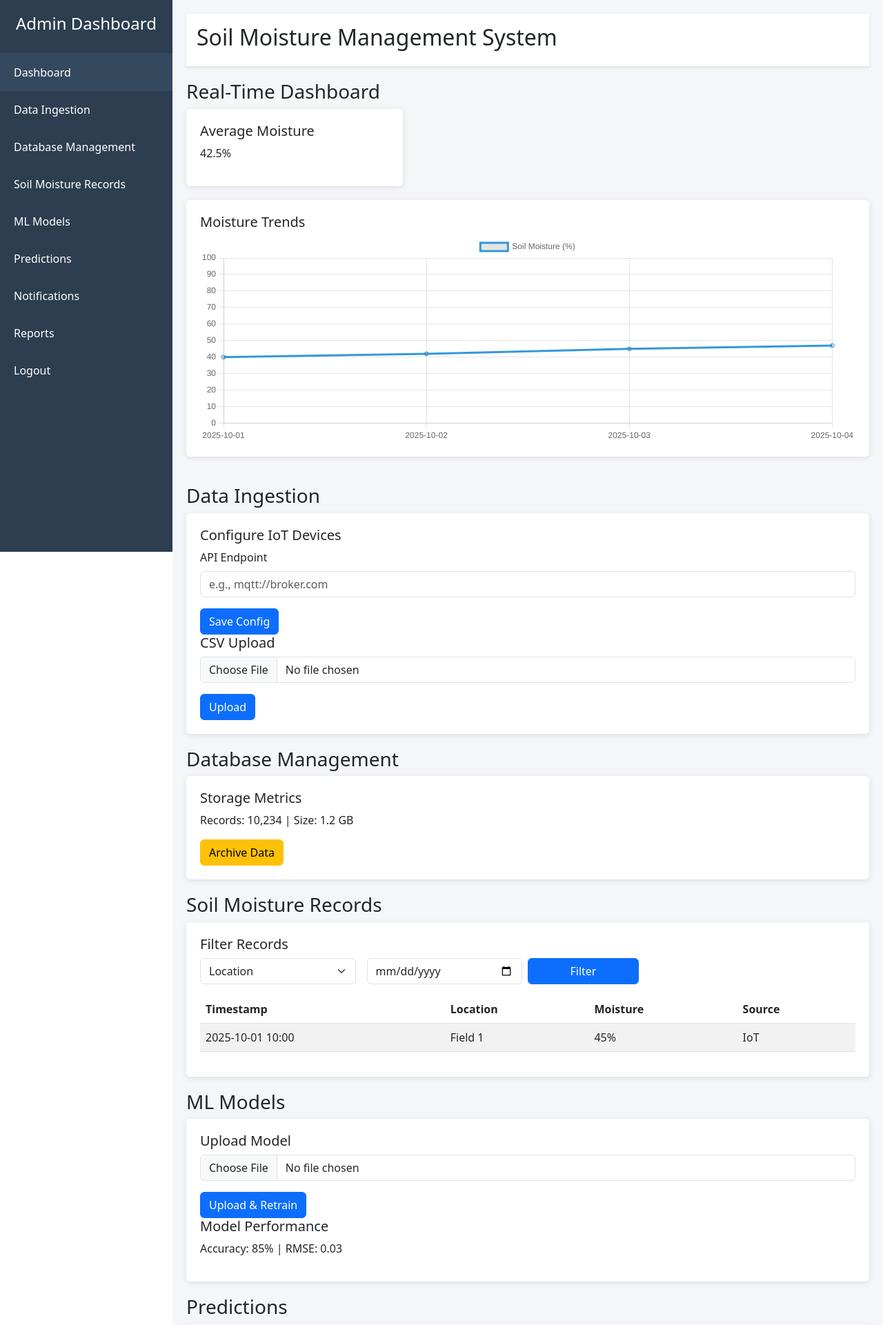
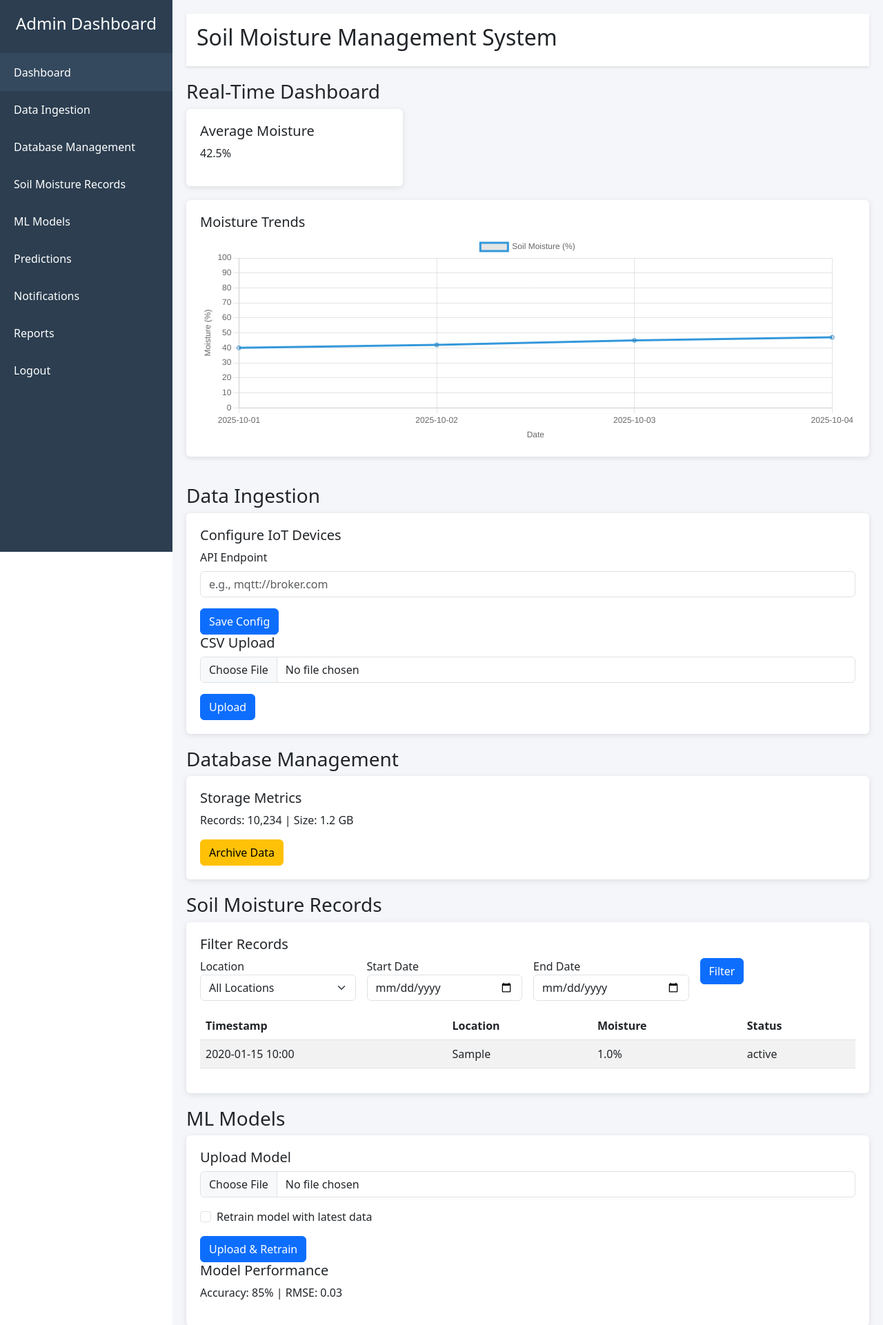
Before and after one commit to Drate-Hillary/Soil-moisture-project, a Django app: page /admin_dashboard/ in a window 1280 px wide. Shown: the top 1921 px of the page at 69% size. Run offline with Django 5.2, Linux system fonts and the light colour scheme; a user stored in the database is signed in; tables that the repository leaves empty hold one stand-in row (values such as "Sample post").

Commit message:
some little errors

```diff
--- a/authentication/static/JS/admin_scripts.js
+++ b/authentication/static/JS/admin_scripts.js
@@ -1,11 +1,17 @@
+// soil_moisture_app/static/js/admin_scripts.js
+document.addEventListener('DOMContentLoaded', function() {
     // Sidebar Toggle for Mobile
-document.getElementById('sidebarToggle').addEventListener('click', function() {
+    const sidebarToggle = document.getElementById('sidebarToggle');
+    if (sidebarToggle) {
+        sidebarToggle.addEventListener('click', function() {
             document.querySelector('.sidebar').classList.toggle('active');
         });
+    }
 
-// Sample Chart.js for Moisture Trends
-const ctx = document.getElementById('moistureChart').getContext('2d');
-new Chart(ctx, {
+    // Chart.js for Moisture Trends
+    const moistureCtx = document.getElementById('moistureChart');
+    if (moistureCtx) {
+        new Chart(moistureCtx.getContext('2d'), {
             type: 'line',
             data: {
                 labels: ['2025-10-01', '2025-10-02', '2025-10-03', '2025-10-04'],
@@ -19,10 +25,44 @@ new Chart(ctx, {
             options: {
                 responsive: true,
                 scales: {
+                    x: { title: { display: true, text: 'Date' } },
                     y: {
                         beginAtZero: true,
-                max: 100
+                        max: 100,
+                        title: { display: true, text: 'Moisture (%)' }
                     }
                 }
             }
         });
+    }
+
+    // Chart.js for Prediction Chart
+    const predictionCtx = document.getElementById('predictionChart');
+    if (predictionCtx) {
+        const predictions = JSON.parse('{{ predictions|safe }}'); // Pass predictions as JSON from context
+        new Chart(predictionCtx.getContext('2d'), {
+            type: 'line',
+            data: {
+                labels: predictions.map(p => new Date(p.timestamp).toLocaleString()),
+                datasets: [{
+                    label: 'Predicted Moisture (%)',
+                    data: predictions.map(p => p.predicted_moisture),
+                    borderColor: 'rgba(75, 192, 192, 1)',
+                    fill: false
+                }, {
+                    label: 'Input Moisture (%)',
+                    data: predictions.map(p => p.input_moisture),
+                    borderColor: 'rgba(255, 99, 132, 1)',
+                    fill: false
+                }]
+            },
+            options: {
+                responsive: true,
+                scales: {
+                    x: { title: { display: true, text: 'Timestamp' } },
+                    y: { title: { display: true, text: 'Moisture (%)' } }
+                }
+            }
+        });
+    }
+});
--- a/authentication/templates/dashboards/admin_dashboard.html
+++ b/authentication/templates/dashboards/admin_dashboard.html
@@ -133,17 +133,29 @@
             <div class="card">
                 <div class="card-body">
                     <h5>Filter Records</h5>
-                    <form class="row g-3">
+                    <form method="GET" action="{% url 'admin_dashboard' %}" class="row g-3">
                         <div class="col-md-3">
-                            <select class="form-select">
-                                <option>Location</option>
-                                <option value="field1">Field 1</option>
+                            <label for="location">Location</label>
+                            <select class="form-select" id="location" name="location">
+                                <option value="">All Locations</option>
+                                {% for location in locations %}
+                                <option value="{{ location }}" {% if location == selected_location %}selected{% endif %}>
+                                    {{ location }}</option>
+                                {% endfor %}
                             </select>
                         </div>
                         <div class="col-md-3">
-                            <input type="date" class="form-control">
+                            <label for="start_date">Start Date</label>
+                            <input type="date" class="form-control" id="start_date" name="start_date"
+                                value="{{ start_date }}">
                         </div>
-                        <button type="submit" class="btn btn-primary col-md-2">Filter</button>
+                        <div class="col-md-3">
+                            <label for="end_date">End Date</label>
+                            <input type="date" class="form-control" name="end_date" value="{{ end_date }}">
+                        </div>
+                        <div class="col-md-2">
+                            <button type="submit" class="btn btn-primary">Filter</button>
+                        </div>
                     </form>
                     <table class="table table-striped mt-3">
                         <thead>
@@ -151,21 +163,26 @@
                                 <th>Timestamp</th>
                                 <th>Location</th>
                                 <th>Moisture</th>
-                                <th>Source</th>
+                                <th>Status</th>
                             </tr>
                         </thead>
                         <tbody>
+                            {% for record in records %}
                             <tr>
-                                <td>2025-10-01 10:00</td>
-                                <td>Field 1</td>
-                                <td>45%</td>
-                                <td>IoT</td>
+                                <td>{{ record.timestamp|date:"Y-m-d H:i" }}</td>
+                                <td>{{ record.location }}</td>
+                                <td>{{ record.soil_moisture_percent }}%</td>
+                                <td>{{ record.status }}</td>
                             </tr>
+                            {% empty %}
+                            <tr>
+                                <td colspan="4">No records found.</td>
+                            </tr>
+                            {% endfor %}
                         </tbody>
                     </table>
                 </div>
             </div>
-
         </section>
 
         <!-- ML Models Section -->
@@ -174,15 +191,22 @@
             <div class="card">
                 <div class="card-body">
                     <h5>Upload Model</h5>
-                    <form>
+                    <form method="POST" enctype="multipart/form-data" action="{% url 'upload_model' %}">
+                        {% csrf_token %}
                         <div class="mb-3">
-                            <input type="file" class="form-control" id="ml-model-upload">
+                            <input type="file" class="form-control" id="ml-model-upload" name="ml-model-upload"
+                                accept=".pkl,.h5">
+                        </div>
+                        <div class="form-check mb-3">
+                            <input type="checkbox" class="form-check-input" id="retrain" name="retrain">
+                            <label class="form-check-label" for="retrain">Retrain model with latest data</label>
                         </div>
                         <button type="submit" class="btn btn-primary">Upload & Retrain</button>
                     </form>
                     <h5>Model Performance</h5>
                     <p>Accuracy: 85% | RMSE: 0.03</p>
                 </div>
+            </div>
         </section>
 
         <!-- Predictions Section -->
@@ -191,19 +215,34 @@
             <div class="card">
                 <div class="card-body">
                     <h5>Prediction Input</h5>
-                    <form>
+                    <form method="POST" action="{% url 'predict_moisture' %}">
+                        {% csrf_token %}
                         <div class="row g-3">
                             <div class="col-md-3">
-                                <input type="text" class="form-control" placeholder="Location">
+                                <input type="text" class="form-control" name="location" placeholder="Location" required>
                             </div>
                             <div class="col-md-3">
-                                <input type="number" class="form-control" placeholder="Moisture (%)">
+                                <input type="number" step="0.1" class="form-control" name="soil_moisture_percent"
+                                    placeholder="Moisture (%)" required>
                             </div>
-                            <button type="submit" class="btn btn-primary col-md-2">Predict</button>
+                            <div class="col-md-3">
+                                <input type="number" step="0.1" class="form-control" name="temperature"
+                                    placeholder="Temperature (°C)" required>
+                            </div>
+                            <div class="col-md-3">
+                                <input type="number" step="0.1" class="form-control" name="humidity"
+                                    placeholder="Humidity (%)" required>
+                            </div>
+                            <div class="col-md-2">
+                                <button type="submit" class="btn btn-primary">Predict</button>
+                            </div>
                         </div>
                     </form>
+                    {% if prediction %}
                     <h5>Prediction Results</h5>
-                    <p>Predicted Moisture: 47% (Next 24h)</p>
+                    <p>Predicted Moisture: {{ prediction }}% (Next 24h)</p>
+                    <canvas id="predictionChart"></canvas>
+                    {% endif %}
                 </div>
             </div>
         </section>
--- a/authentication/urls.py
+++ b/authentication/urls.py
@@ -1,6 +1,6 @@
 from django.urls import path
 from . import views
-from .views import upload_csv
+from .views import upload_csv, predict_moisture, upload_model
 
 urlpatterns = [
     path('', views.home, name='home'),
@@ -12,4 +12,6 @@ urlpatterns = [
     path('technician_dashboard/', views.technician_dashboard, name='technician_dashboard'),
     path('profile/', views.profile, name='profile'),
     path('upload_csv/', upload_csv, name='upload_csv'),
+    path('predict_moisture/', predict_moisture, name='predict_moisture'),
+    path('upload_model/', upload_model, name='upload_model'),
 ]
--- a/authentication/views.py
+++ b/authentication/views.py
@@ -11,6 +11,12 @@ import io
 from django.contrib import messages
 from .models import SoilMoistureRecord
 from datetime import datetime
+from .ml_model import predict_soil_moisture
+import os
+import requests
+from .ml_model import train_model
+
+weather_api = os.getenv("OPENWEATHER_API_KEY")
 
 logger = logging.getLogger(__name__)
 
@@ -78,7 +84,44 @@ def user_logout(request):
 
 @role_required('admin')
 def admin_dashboard(request):
-    return render(request, 'dashboards/admin_dashboard.html', {'user': request.user})
+    # Get filter parameters
+    location = request.GET.get('location', '')
+    start_date = request.GET.get('start_date', '')
+    end_date = request.GET.get('end_date', '')
+
+    # Query soil moisture records
+    records = SoilMoistureRecord.objects.all().order_by('-timestamp')
+
+    # Apply filters
+    if location:
+        records = records.filter(location=location)
+
+    if start_date:
+        try:
+            start_date = datetime.strptime(start_date, '%Y-%m-%d')
+            records = records.filter(timestamp__gte=start_date)
+        except ValueError:
+            messages.error(request, 'Invalid start date format.')
+
+    if end_date:
+        try:
+            end_date = datetime.strptime(end_date, '%Y-%m-%d')
+            records = records.filter(timestamp__lte=end_date)
+        except ValueError:
+            messages.error(request, 'Invalid end date format.')
+
+    # Get unique locations for dropdown
+    locations = SoilMoistureRecord.objects.values_list('location', flat=True).distinct()
+
+    context = {
+        'user': request.user,
+        'records': records,
+        'locations': locations,
+        'selected_location': location,
+        'start_date': start_date,
+        'end_date': end_date,
+    }
+    return render(request, 'dashboards/admin_dashboard.html', context)
 
 @role_required('farmer')
 def farmer_dashboard(request):
@@ -101,7 +144,6 @@ def profile(request):
 
 
 # Uploading the csv file to the database
-
 def upload_csv(request):
     if request.method == 'POST':
         csv_file = request.FILES.get('csv-upload')
@@ -162,3 +204,102 @@ def upload_csv(request):
             return redirect('admin_dashboard')
 
     return render(request, 'admin_dashboard')
+
+
+# Upload a ml model
+@login_required
+@role_required('admin')
+def upload_model(request):
+    if request.method == 'POST':
+        model_file = request.FILES.get('ml-model-upload')
+        if not model_file:
+            messages.error(request, 'No file uploaded.')
+            return redirect('admin_dashboard')
+
+        if not model_file.name.endswith(('.pkl', '.h5')):
+            messages.error(request, 'Please upload a valid model file (.pkl or .h5).')
+            return redirect('admin_dashboard')
+
+        try:
+            # Save the model file
+            model_path = os.path.join(settings.BASE_DIR, 'models', model_file.name)
+            with open(model_path, 'wb') as f:
+                for chunk in model_file.chunks():
+                    f.write(chunk)
+
+            # Optionally retrain the model
+            if request.POST.get('retrain'):
+                train_model()
+
+            messages.success(request, 'Model uploaded successfully!')
+            return redirect('admin_dashboard')
+
+        except Exception as e:
+            messages.error(request, f'Error uploading model: {str(e)}')
+            return redirect('admin_dashboard')
+
+
+    return render(request, 'dashboards/admin_dashboard.html')
+
+
+
+# Weather forecat api
+def get_weather_forecast(location):
+    if not weather_api:
+        logger.error("OpenWeatherMap API key is not set.")
+        return {'precipitation': 0.0}  # Fallback value
+
+    try:
+        # OpenWeatherMap API endpoint for 5-day forecast (3-hour intervals)
+        url = f"http://api.openweathermap.org/data/2.5/forecast?q={location}&appid={weather_api}&units=metric"
+        response = requests.get(url, timeout=5)
+        response.raise_for_status()  # Raise an exception for bad status codes
+
+        data = response.json()
+        # Extract precipitation for the next 24 hours (first 8 intervals of 3 hours)
+        precipitation = 0.0
+        for forecast in data['list'][:8]:  # Next 24 hours (8 * 3-hour intervals)
+            precipitation += forecast.get('rain', {}).get('3h', 0.0)  # Rainfall in mm for 3 hours
+
+        return {'precipitation': precipitation}
+
+    except requests.exceptions.RequestException as e:
+        logger.error(f"Failed to fetch weather forecast for {location}: {str(e)}")
+        return {'precipitation': 0.0}  # Fallback value
+
+
+# Making soil moisture predictions
+# views.py
+
+@login_required
+@role_required('admin')
+def predict_moisture(request):
+    if request.method == 'POST':
+        try:
+            location = request.POST.get('location')
+            current_moisture = float(request.POST.get('soil_moisture_percent'))
+            temperature = float(request.POST.get('temperature'))
+            humidity = float(request.POST.get('humidity'))
+
+            weather_forecast = get_weather_forecast(location)
+
+            # Make prediction
+            prediction = predict_soil_moisture(
+                location, current_moisture, temperature, humidity, weather_forecast
+            )
+
+            # Store prediction in context
+            context = {
+                'prediction': round(prediction, 2),
+                'location': location,
+                'current_moisture': current_moisture,
+                'temperature': temperature,
+                'humidity': humidity,
+            }
+            return render(request, 'dashboards/prediction_result.html', context)
+
+        except ValueError as e:
+            messages.error(request, f"Invalid input: {str(e)}")
+            return redirect('admin_dashboard')
+
+    return render(request, 'dashboards/admin_dashboard.html')
```
Also changed, not shown: authentication/forms.py (+18 -0 lines), authentication/ml_model.py (added, +70 -0 lines), authentication/models.py (+14 -0 lines), authentication/static/css/login.css (+4 -3 lines), authentication/migrations/0003_soilmoistureprediction.py (added), 2 other files. Lines whose indentation alone changed are shown as unchanged.
